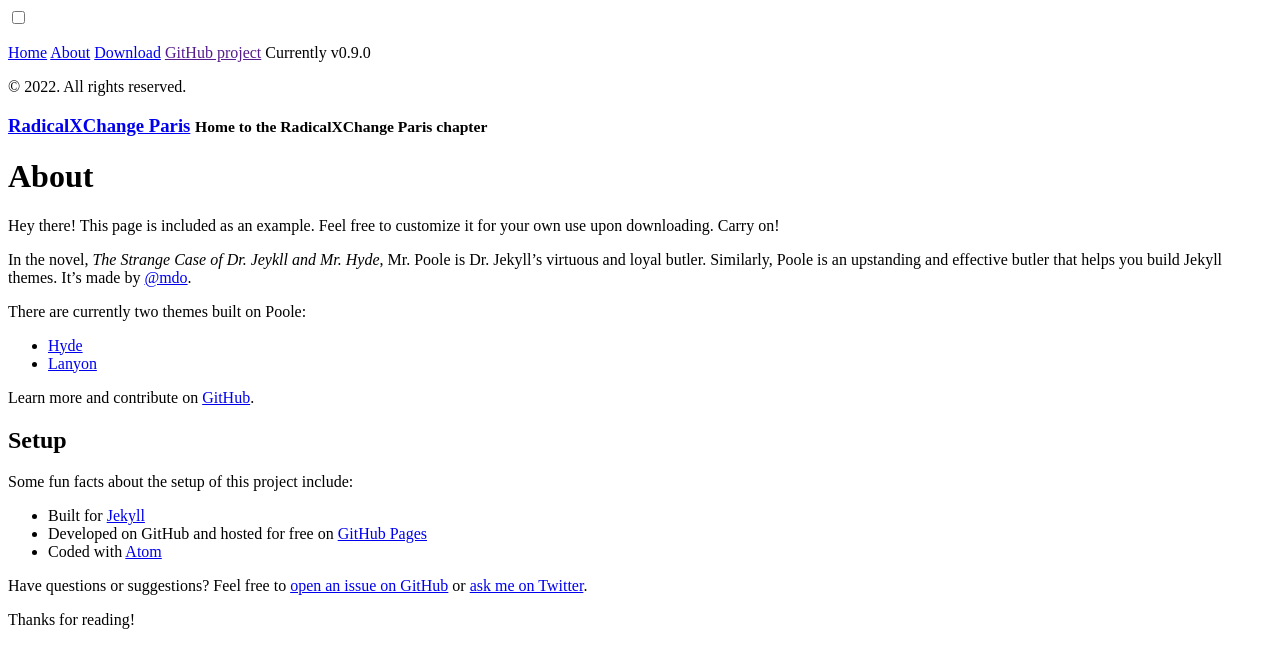
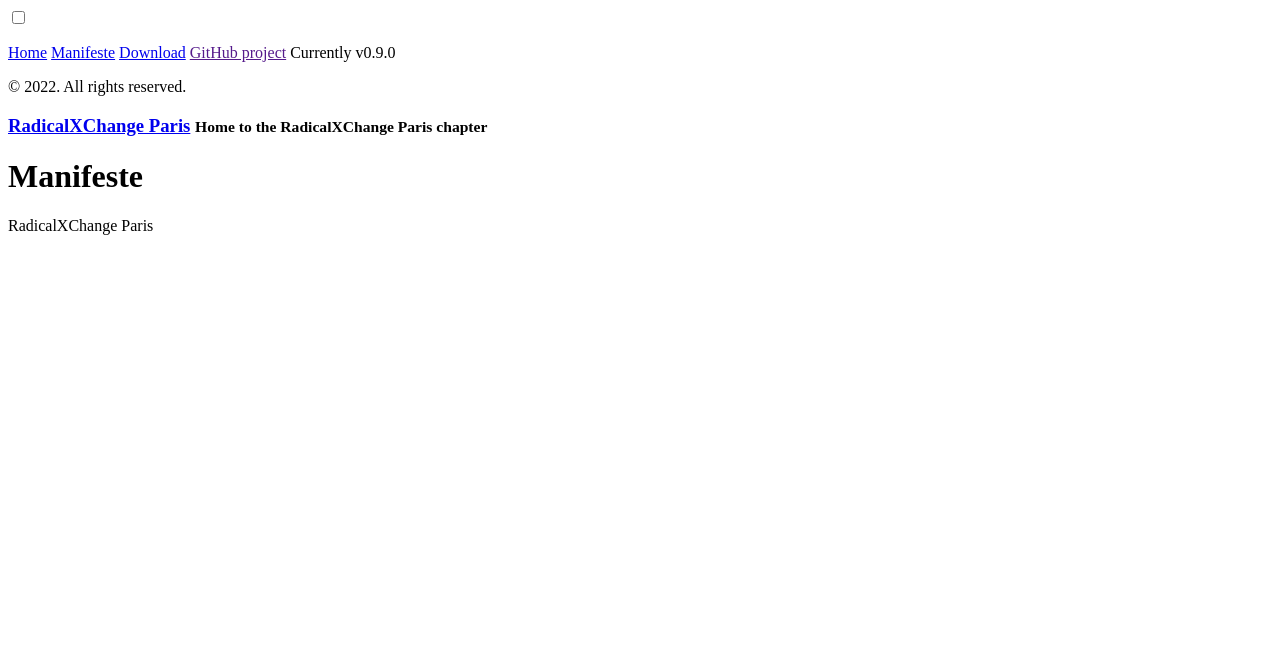
Before and after one commit to RadicalXChangeParis/radicalxchangeparis.github.io, a Jekyll site: the page built from about.md, in a window 1280 px wide. Shown: the top 668 px of the page. Built offline with Jekyll 4.4.1, drawn with Linux system fonts in a browser that asks for light colours.

Commit message:
Cleaned about

```diff
--- a/about.md
+++ b/about.md
@@ -1,29 +1,6 @@
 ---
 layout: page
-title: About
+title: Manifeste
 ---
 
-<p class="message">
-  Hey there! This page is included as an example. Feel free to customize it for your own use upon downloading. Carry on!
-</p>
-
-In the novel, *The Strange Case of Dr. Jeykll and Mr. Hyde*, Mr. Poole is Dr. Jekyll's virtuous and loyal butler. Similarly, Poole is an upstanding and effective butler that helps you build Jekyll themes. It's made by [@mdo](https://twitter.com/mdo).
-
-There are currently two themes built on Poole:
-
-* [Hyde](http://hyde.getpoole.com)
-* [Lanyon](http://lanyon.getpoole.com)
-
-Learn more and contribute on [GitHub](https://github.com/poole).
-
-## Setup
-
-Some fun facts about the setup of this project include:
-
-* Built for [Jekyll](https://jekyllrb.com)
-* Developed on GitHub and hosted for free on [GitHub Pages](https://pages.github.com)
-* Coded with [Atom](https://atom.io)
-
-Have questions or suggestions? Feel free to [open an issue on GitHub](https://github.com/poole/issues/new) or [ask me on Twitter](https://twitter.com/mdo).
-
-Thanks for reading!
+RadicalXChange Paris
```
